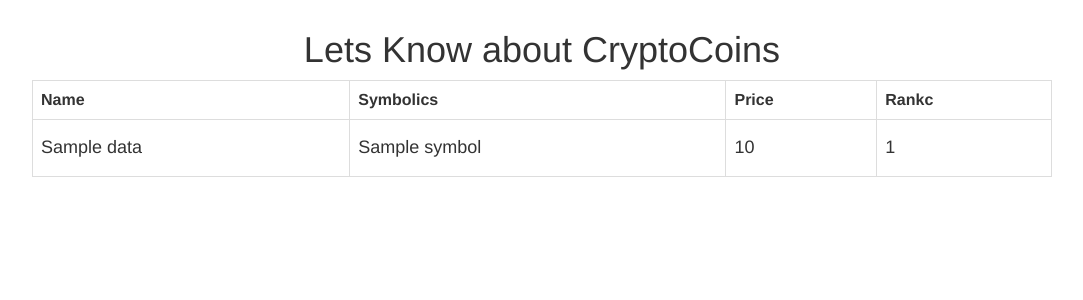
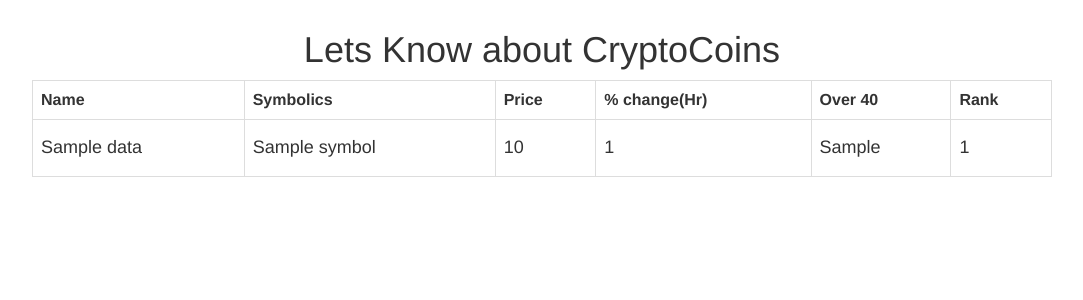
Before and after one commit to Rac-Ro007/Python---Flask, a Flask app: template app/templates/coins.html in a window 1280 px wide. Shown: the top 300 px of the page, without its empty margins (98-1181 px from the left). Run offline with Flask 2, Linux system fonts and the light colour scheme; the template is opened without the code that fills it: most values are stand-ins (such as "Sample title", 1, 10 or a date in 2020); some libraries are stand-ins or nearby versions.

Commit message:
Updated Over 40

```diff
--- a/app/templates/coins.html
+++ b/app/templates/coins.html
@@ -4,7 +4,7 @@
 <!-- for external css from file same line as above href includes the path where file is stored -->
 <script src="https://ajax.googleapis.com/ajax/libs/jquery/3.3.1/jquery.min.js"></script>
 <script src="https://maxcdn.bootstrapcdn.com/bootstrap/3.4.0/js/bootstrap.min.js"></script>
-<Title>Welcome to Flask</Title>
+<Title>Its abt Cryto -COins</Title>
 </head>
 <body>
 	<div class="wrapper">
@@ -19,7 +19,9 @@
 	<th>Name</th>
 	<th>Symbolics</th>
 	<th>Price</th>
-	<th>Rankc</th>
+	<th>% change(Hr)</th>
+	<th>Over 40</th>
+	<th>Rank</th>
 	</tr>
 	{% for i in data %}
 	<tr><td>
@@ -30,6 +32,12 @@
 	</td>
 	<td>
 	<h4>{{ i["price_usd"]}}</h4>
+	</td>
+	<td>
+	<h4>{{ i["percent_change_1h"]}}</h4>
+	</td>
+	<td>
+	<h4>{{ i["over40usd"]}}</h4>
 	</td>
 	<td>
 	<h4>{{ i["rank"]}}</h4>
--- a/app/views.py
+++ b/app/views.py
@@ -11,4 +11,4 @@ def index():
 
 @app.route('/coins',methods=['GET'])
 def coin_list():
-	return render_template("coins.html",data = process_data.coins())
+	return render_template("coins.html",data = process_data.process_coins())
```
Also changed, not shown: app/process_data.py (+15 -0 lines).
